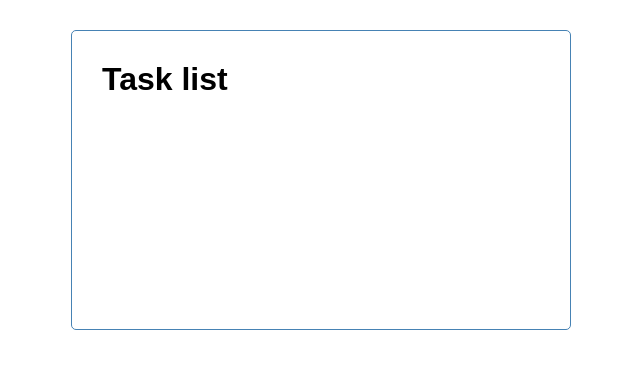
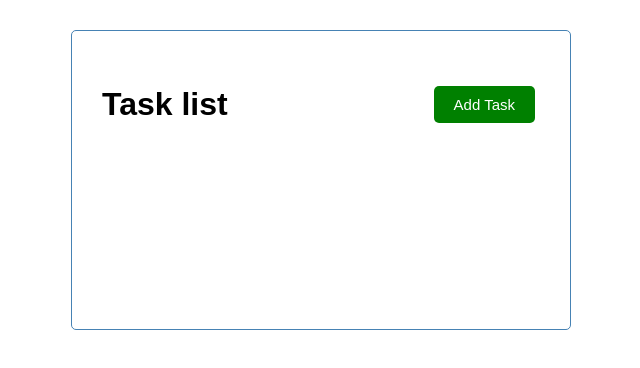
Before and after one commit to JulianSan1/ProyectoIntegrador_SandovalJulian, an Angular app in the folder talk-list/: page / in a window 1280 px wide. Shown: the top 368 px of the page, without its empty margins (319-959 px from the left). Built offline with nearby package versions, Linux system fonts and the light colour scheme.

Commit message:
Primer boton

```diff
--- a/talk-list/src/app/app.module.ts
+++ b/talk-list/src/app/app.module.ts
@@ -4,11 +4,13 @@
 import { AppRoutingModule } from './app-routing.module';
 import { AppComponent } from './app.component';
 import { HeaderComponent } from './components/header/header.component';
+import { ButtonComponent } from './components/button/button.component';
 
 @NgModule({
   declarations: [
     AppComponent,
-    HeaderComponent
+    HeaderComponent,
+    ButtonComponent
   ],
   imports: [
     BrowserModule,
--- /dev/null
+++ b/talk-list/src/app/components/button/button.component.html
@@ -0,0 +1,7 @@
+<button
+class="btn"
+[ngStyle]="{'background-color': color}"
+(click)="onClick()"
+>
+{{text}}
+</button>
--- /dev/null
+++ b/talk-list/src/app/components/button/button.component.ts
@@ -0,0 +1,24 @@
+import { Component, OnInit, Input, Output, EventEmitter } from '@angular/core';
+
+@Component({
+  selector: 'app-button',
+  templateUrl: './button.component.html',
+  styleUrls: ['./button.component.css']
+})
+export class ButtonComponent implements OnInit {
+
+  @Input() text: string= "" ;
+  @Input() color: string= "" ;
+  @Output() btnClick = new EventEmitter()
+
+
+  constructor() { }
+
+  ngOnInit(): void {
+  }
+
+  onClick() {
+    this.btnClick.emit();
+  }
+
+}
--- a/talk-list/src/app/components/header/header.component.html
+++ b/talk-list/src/app/components/header/header.component.html
@@ -1 +1,8 @@
-<h1>{{title}}</h1>
+<header>
+    <h1>{{title}}</h1>
+    <app-button
+    color="green"
+    text="Add Task"
+    (btnClick)="toggleAddTask()"
+    ></app-button>
+</header>
--- a/talk-list/src/app/components/header/header.component.ts
+++ b/talk-list/src/app/components/header/header.component.ts
@@ -14,4 +14,8 @@
   ngOnInit(): void {
   }
 
+  toggleAddTask() {
+    console.log("toggleAddTask!")
+  }
+
 }
```
Also changed, not shown: talk-list/src/app/components/button/button.component.css (added).
